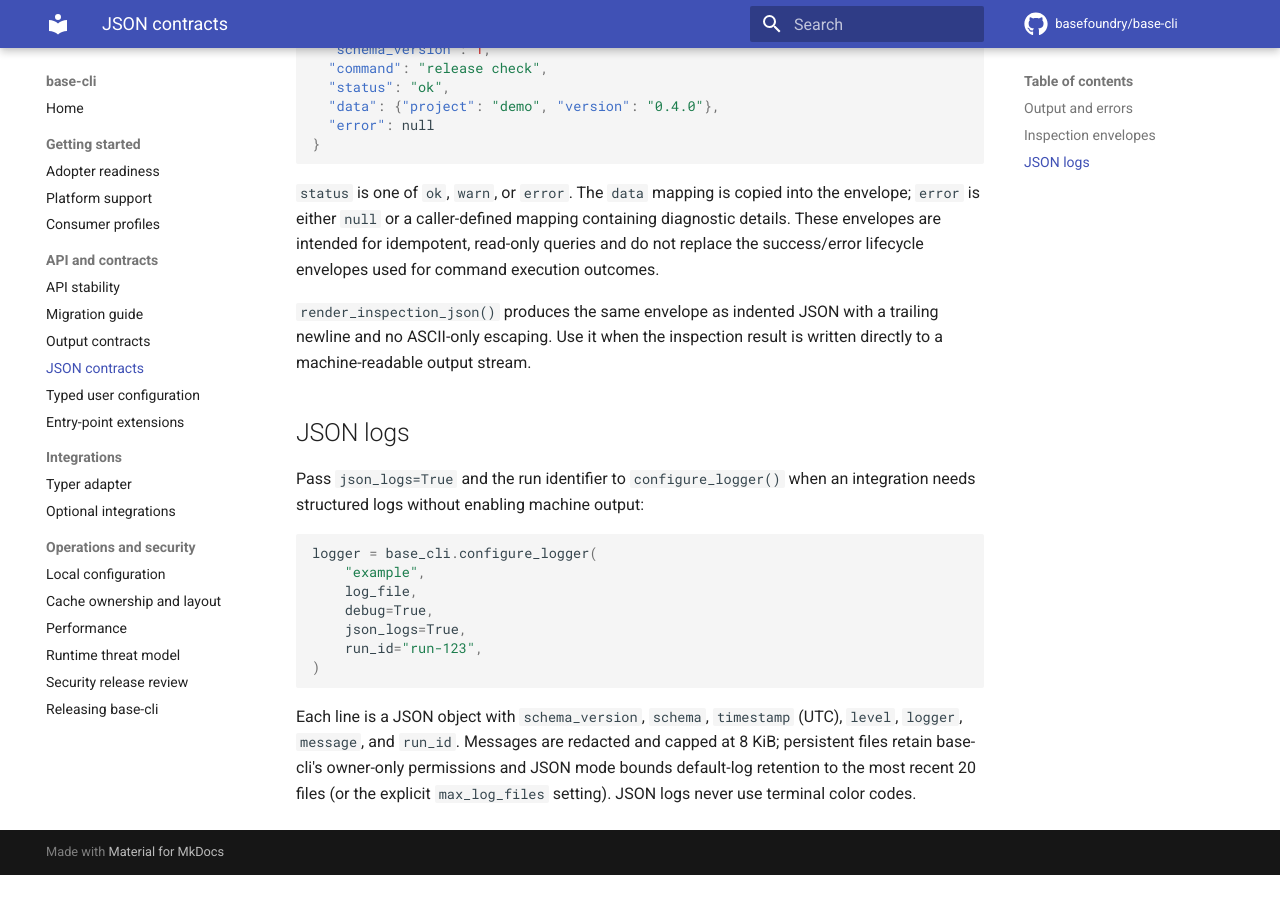
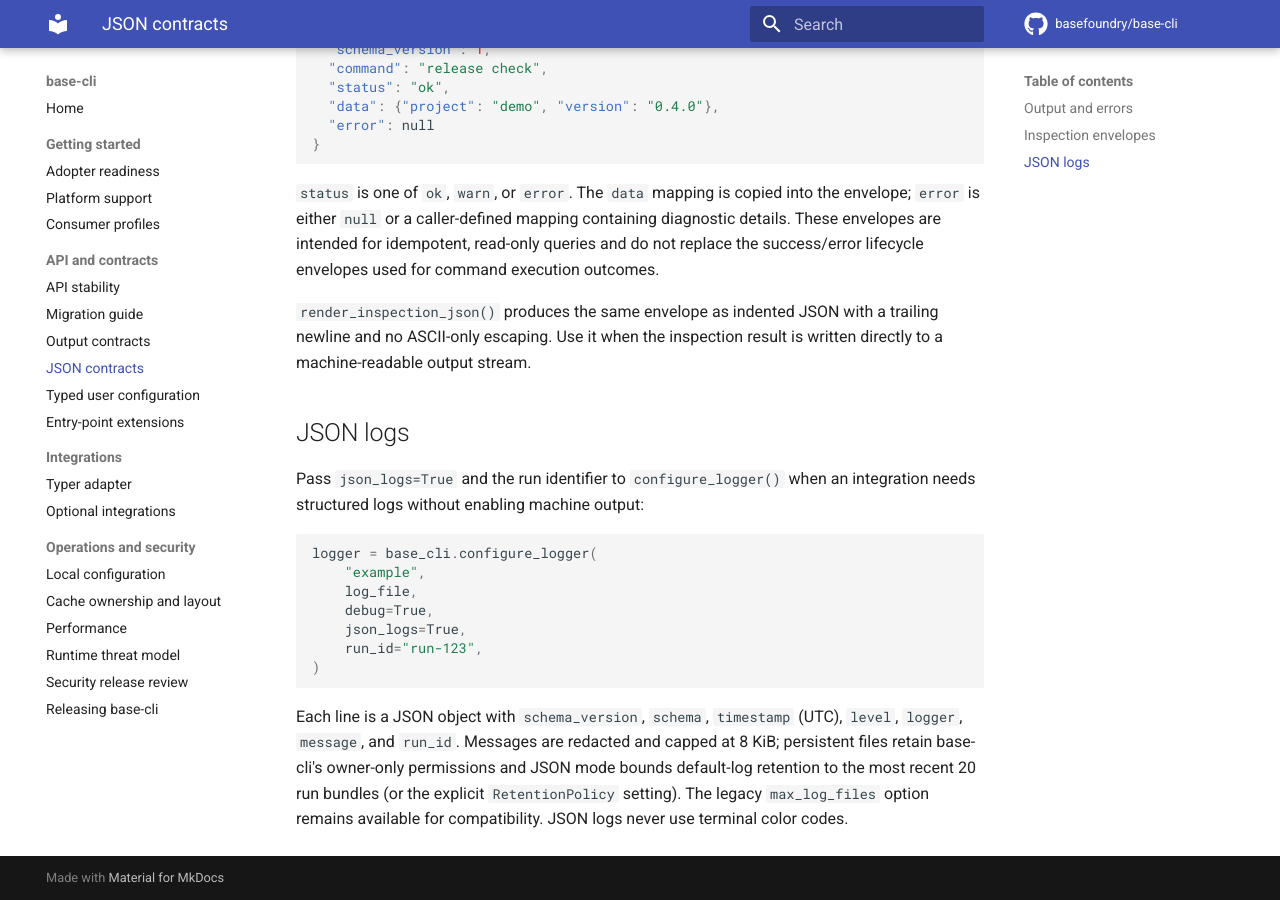
Before and after one commit to basefoundry/base-cli, an MkDocs documentation site: the page built from docs/json-contracts.md, in a window 1280 px wide and 900 px high, scrolled down 1604 px. Built offline with MkDocs 1.6.1 and Material for MkDocs 9.7.7, drawn with Linux system fonts in a browser that asks for light colours; comment, search, counter and statistics services are not loaded; before the commit the page ends 2479 px from its top, so only the background shows below that.

Commit message:
Clarify JSON log bundle retention (#126)
## Summary
- describe JSON retention in terms of run bundles rather than individual
files
- point new applications to `RetentionPolicy` while retaining the legacy
option for compatibility

## Validation
- git diff --check
- python3 scripts/validate_docs.py

Closes #126

```diff
--- a/docs/json-contracts.md
+++ b/docs/json-contracts.md
@@ -108,5 +108,6 @@ logger = base_cli.configure_logger(
 Each line is a JSON object with `schema_version`, `schema`, `timestamp` (UTC),
 `level`, `logger`, `message`, and `run_id`. Messages are redacted and capped at
 8 KiB; persistent files retain base-cli's owner-only permissions and JSON mode
-bounds default-log retention to the most recent 20 files (or the explicit
-`max_log_files` setting). JSON logs never use terminal color codes.
+bounds default-log retention to the most recent 20 run bundles (or the
+explicit `RetentionPolicy` setting). The legacy `max_log_files` option remains
+available for compatibility. JSON logs never use terminal color codes.
```
